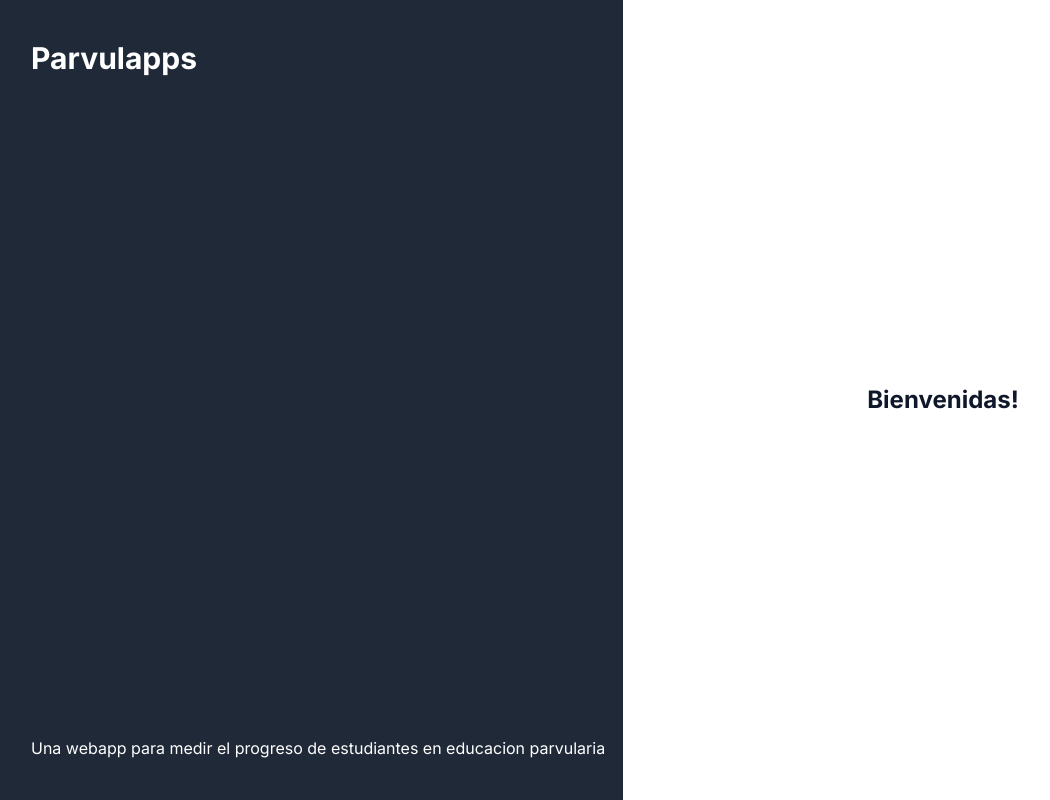
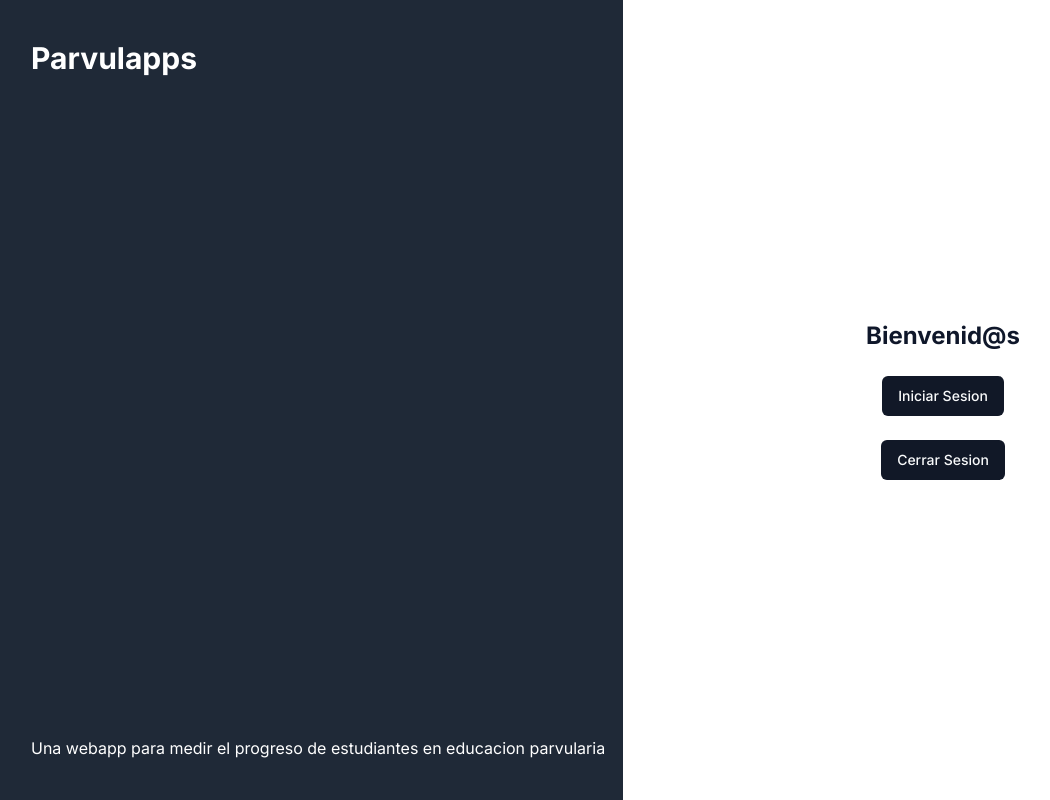
Before and after one commit to camunoz2/parvulapps2, a Next.js app: page / in a window 1280 px wide. Shown: the whole page, without its empty margins (17-1067 px from the left). Built offline with nearby package versions, Linux system fonts and the light colour scheme; no server answers.

Commit message:
added auth0 provider

```diff
--- a/package.json
+++ b/package.json
@@ -9,6 +9,7 @@
     "lint": "next lint"
   },
   "dependencies": {
+    "@auth0/nextjs-auth0": "^3.5.0",
     "@radix-ui/react-icons": "^1.3.0",
     "@radix-ui/react-label": "^2.0.2",
     "@radix-ui/react-slot": "^1.0.2",
@@ -17,6 +18,7 @@
     "clsx": "2.1.0",
     "lucide-react": "^0.359.0",
     "next": "14.1.0",
+    "next-auth": "^4.24.7",
     "react": "18.2.0",
     "react-dom": "18.2.0",
     "tailwind-merge": "^2.2.2",
--- /dev/null
+++ b/src/app/api/auth/[auth0]/route.ts
@@ -0,0 +1,3 @@
+import { handleAuth } from '@auth0/nextjs-auth0';
+
+export const GET = handleAuth();
--- a/src/app/layout.tsx
+++ b/src/app/layout.tsx
@@ -1,6 +1,7 @@
 import type { Metadata } from "next";
 import { Inter } from "next/font/google";
 import "./globals.css";
+import { UserProvider } from "@auth0/nextjs-auth0/client";
 
 const inter = Inter({ subsets: ["latin"] });
 
@@ -16,10 +17,15 @@ export default function RootLayout({
   children: React.ReactNode;
 }>) {
   return (
+
     <html lang="es">
-      <body className={`${inter.className} min-h-screen h-screen`}>
-        {children}
-      </body>
+      <script src="https://accounts.google.com/gsi/client" async></script>
+      <UserProvider>
+
+        <body className={`${inter.className} min-h-screen h-screen`}>
+          {children}
+        </body>
+      </UserProvider>
     </html>
   );
 }
--- a/src/app/page.tsx
+++ b/src/app/page.tsx
@@ -1,3 +1,5 @@
+import GreetUser from "@/components/greet-user";
+import { Button } from "@/components/ui/button";
 
 export default function Home() {
 
@@ -12,7 +14,14 @@ export default function Home() {
         </footer>
       </div>
       <div className="bg-white flex flex-col gap-6 items-center justify-center">
-        <h2 className="font-bold text-2xl text-slate-900">Bienvenidas!</h2>
+        <h2 className="font-bold text-2xl text-slate-900">Bienvenid@s</h2>
+        <Button>
+          <a href="/api/auth/login">Iniciar Sesion</a>
+        </Button>
+        <Button>
+          <a href="/api/auth/logout">Cerrar Sesion</a>
+        </Button>
+        <GreetUser />
       </div>
     </main>
   )
--- a/src/app/ui/Navigation.tsx
+++ /dev/null
@@ -1,18 +0,0 @@
-import Link from "next/link";
-
-export async function Navigation() {
-
-  return (
-    <header>
-      <nav className="flex justify-between items-center px-6 py-4 border border-white">
-        <Link href={"/"} className="text-xl font-bold">
-          Parvulapps
-        </Link>
-        <ul className="flex gap-2 items-center">
-          <li>
-          </li>
-        </ul>
-      </nav>
-    </header>
-  );
-}
--- /dev/null
+++ b/src/components/greet-user.tsx
@@ -0,0 +1,20 @@
+'use client';
+
+import { useUser } from '@auth0/nextjs-auth0/client';
+
+export default function ProfileClient() {
+  const { user, error, isLoading } = useUser();
+
+  if (isLoading) return <div>Loading...</div>;
+  if (error) return <div>{error.message}</div>;
+
+  return (
+    user && (
+      <div>
+        <img src={user.picture || ""} alt={user.name || ""} />
+        <h2>{user.name}</h2>
+        <p>{user.email}</p>
+      </div>
+    )
+  );
+}
```
Also changed, not shown: 1 other file (tests, documents, lock files or other folders).
